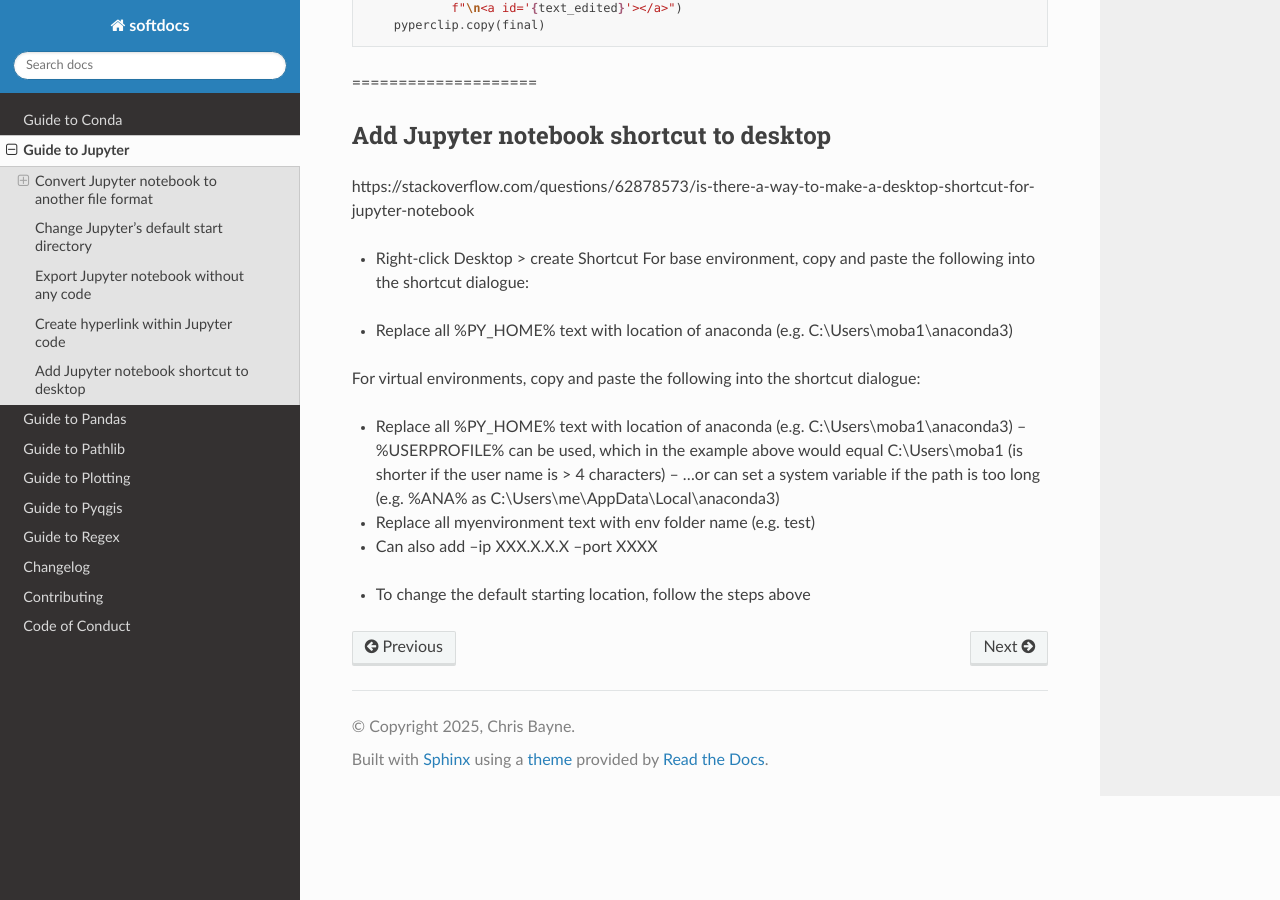
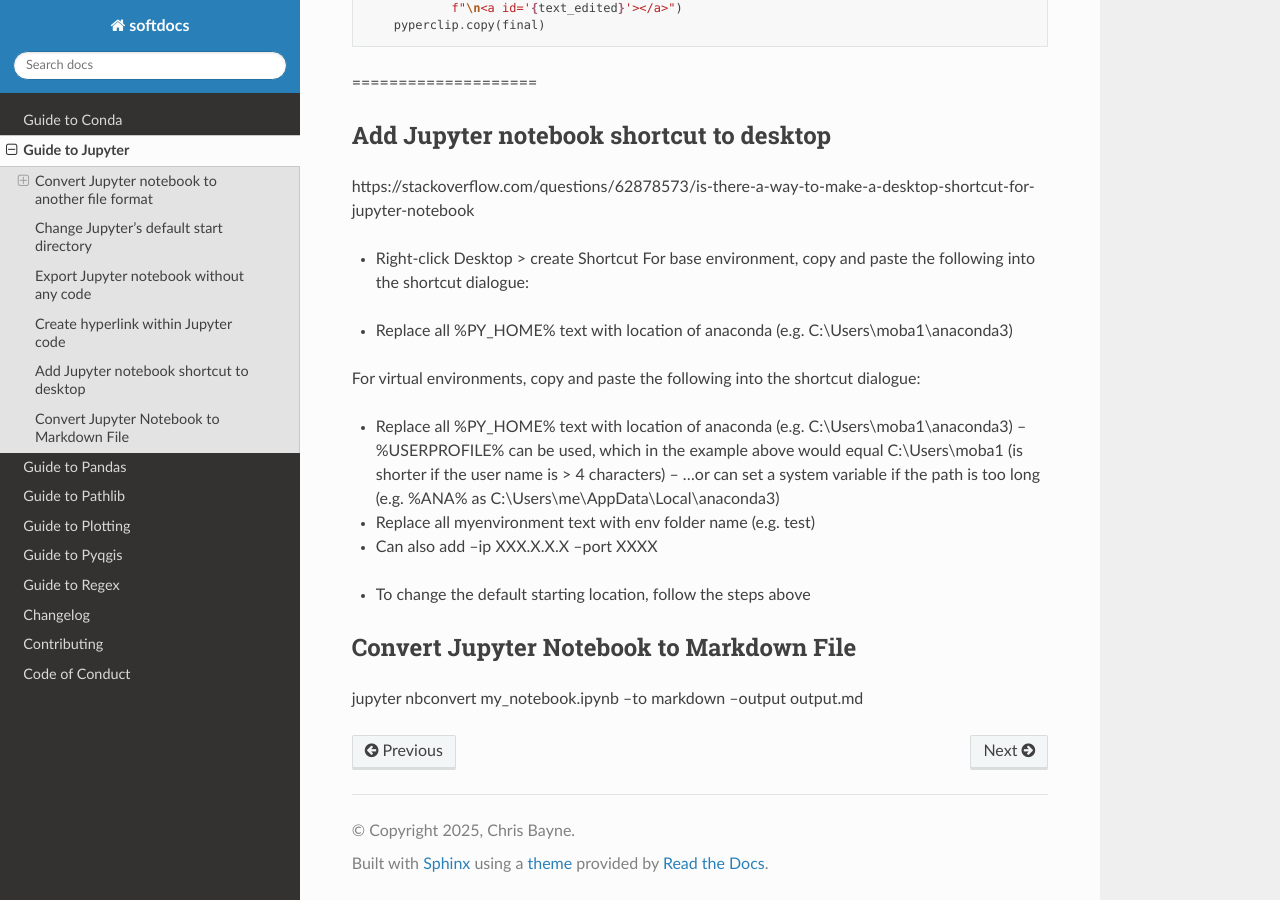
Before and after one commit to cjbayne/softdocs, a Sphinx documentation site: the page built from docs/guide_jupyter.md, in a window 1280 px wide and 900 px high, scrolled down 2039 px. Built offline with Sphinx 7.4.7 and the Read the Docs theme 3.1.0, drawn with Linux system fonts in a browser that asks for light colours; pages that are not in the unit, such as notebooks, are missing from menus.

Commit message:
add code on how to convert jupyter notebook to markdown

```diff
--- a/docs/guide_jupyter.md
+++ b/docs/guide_jupyter.md
@@ -111,3 +111,7 @@ For virtual environments, copy and paste the following into the shortcut dialogu
 - Can also add --ip XXX.X.X.X --port XXXX
 
 * To change the default starting location, follow the steps above
+
+## Convert Jupyter Notebook to Markdown File
+
+ jupyter nbconvert my_notebook.ipynb --to markdown --output output.md
```
